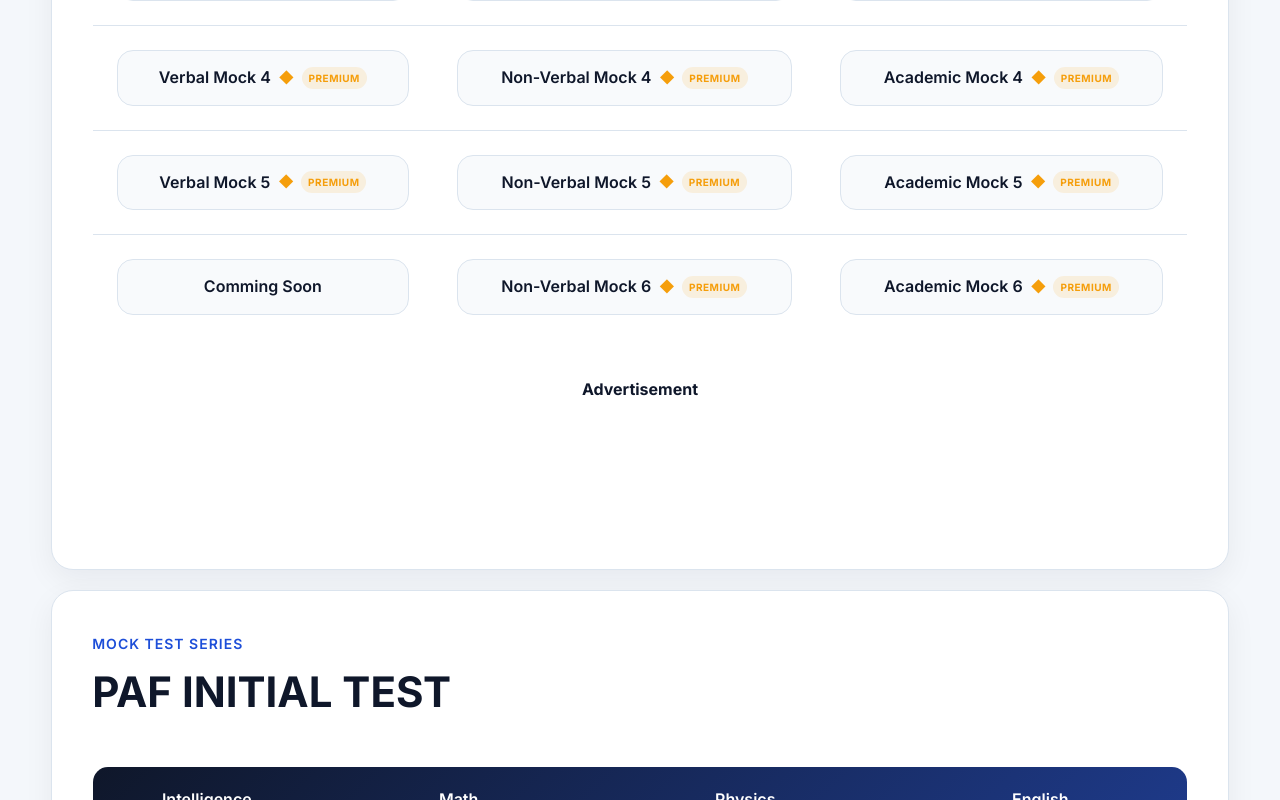
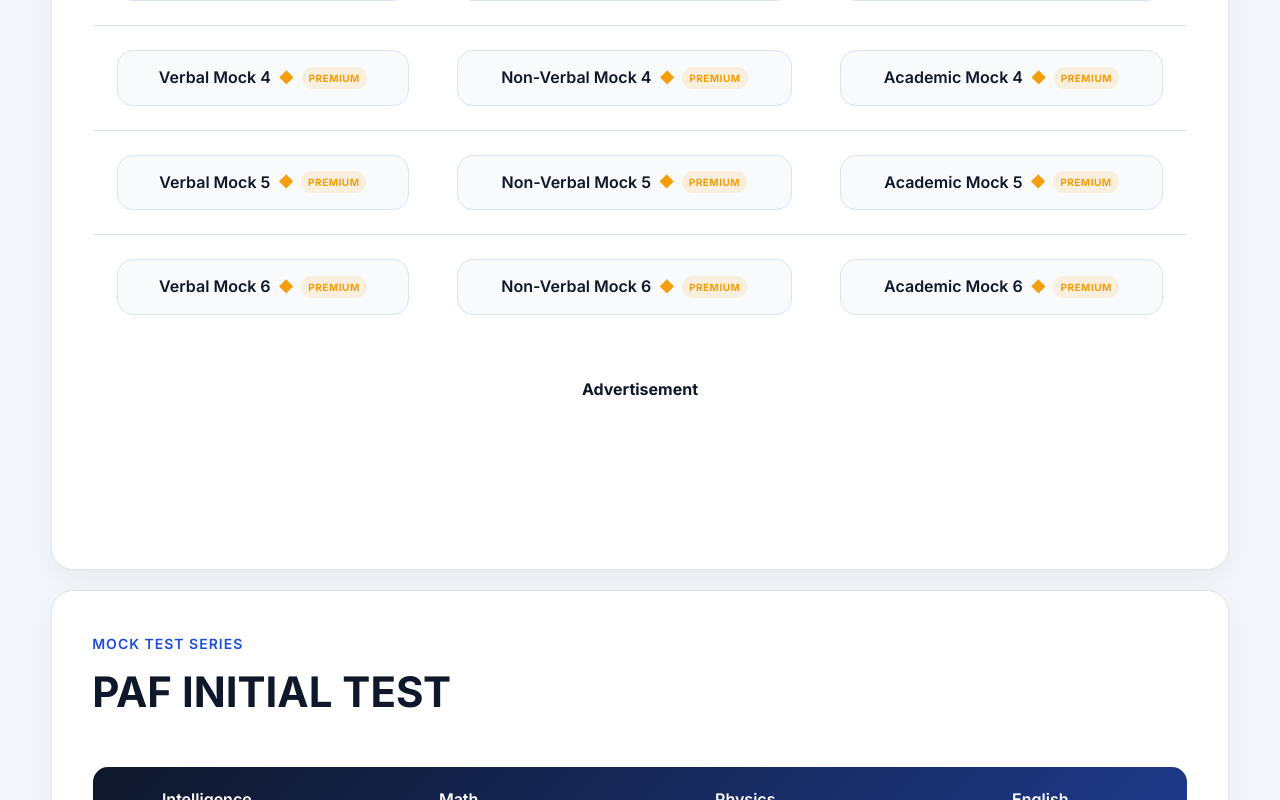
Before and after one commit to examitics/examitics, a React (Vite) app: page /mock in a window 1280 px wide. Shown: the part 1194-1994 px from the top of the page. Built offline with nearby package versions, Linux system fonts and the light colour scheme; no server answers.

Commit message:
Enable PMA verbal mock test set 6

```diff
--- a/src/components/mock/pmamocktable.jsx
+++ b/src/components/mock/pmamocktable.jsx
@@ -252,9 +252,13 @@ const MockTable = ({ examCode }) => {
               <button
                 type="button"
                 className="mock-table-btn mock-premium-btn"
-                // Verbal Mock 6 will be activated when its set is ready
+                onClick={() => handlePremiumClick("/mock/verbal/set6")}
               >
-                <span>Comming Soon</span>
+                <span>Verbal Mock 6</span>
+                <span className="mock-premium-diamond">◆</span>
+                {!isPremium && (
+                  <span className="mock-premium-label">PREMIUM</span>
+                )}
               </button>
             </td>
 
```
